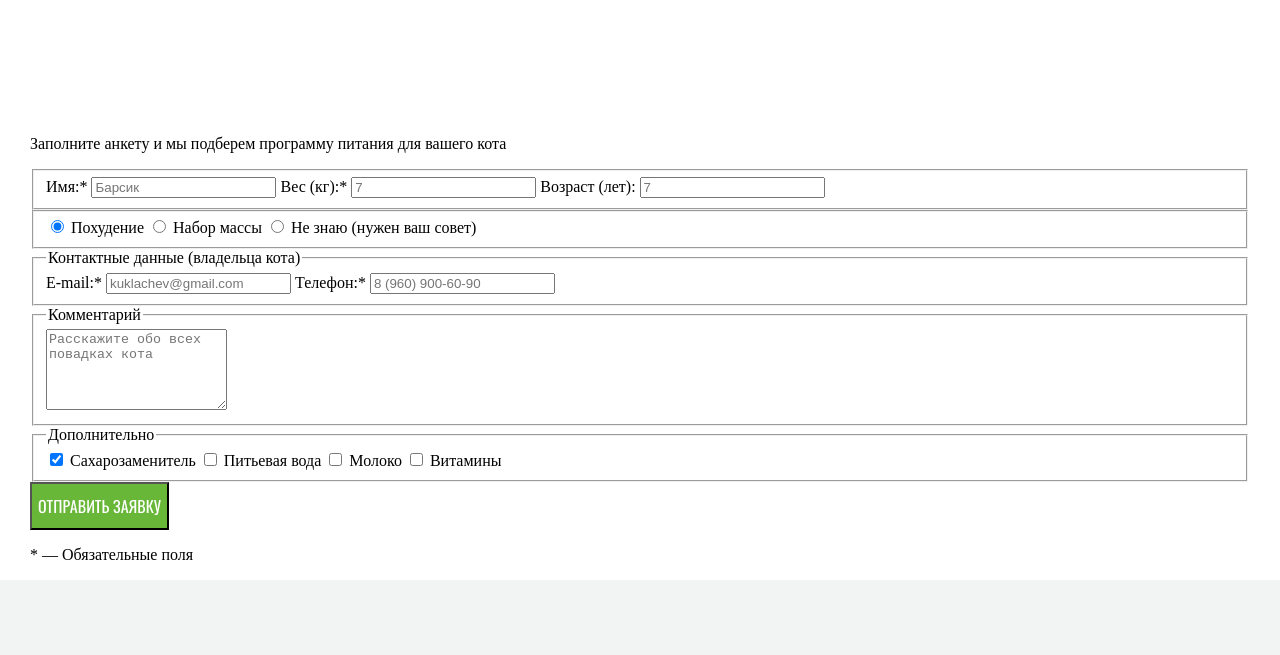
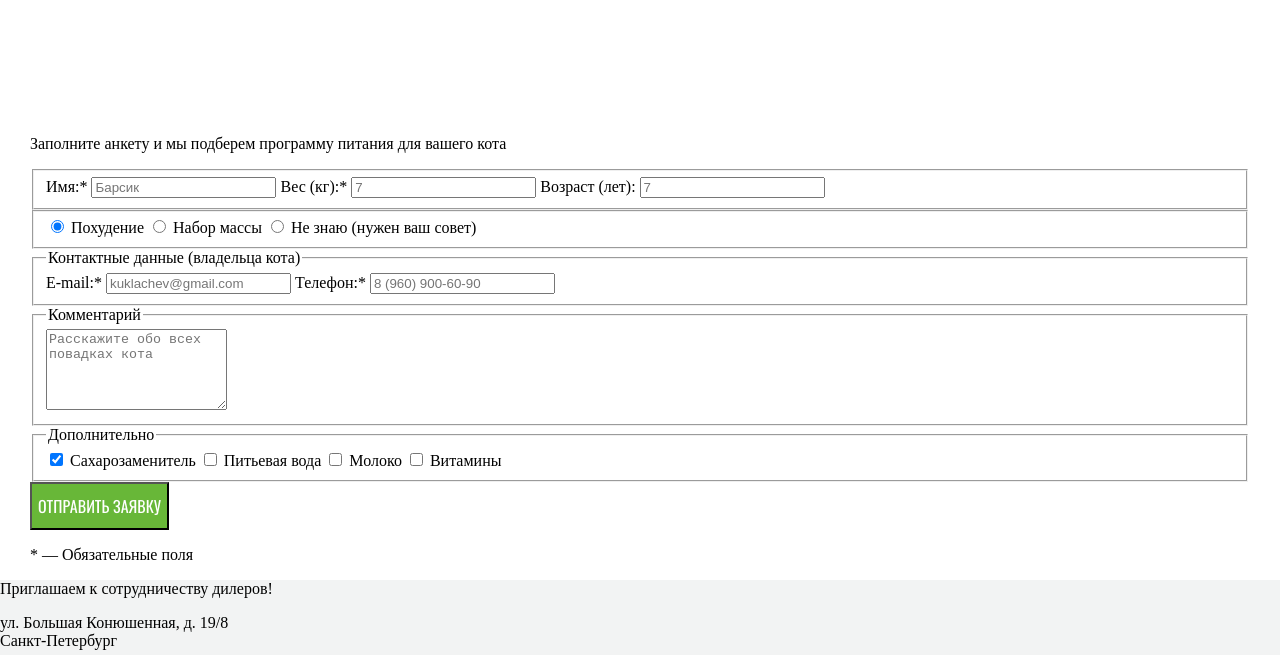
Before and after one commit to twiggie-rocks/151110-cat-energy-16, a website: page source/form.html in a window 1280 px wide. Shown: the part 217-872 px from the top of the page. Drawn offline with nearby package versions, Linux system fonts and the light colour scheme; files that its build step writes are made by us from their sources.

Commit message:
Разметка карты и баннера в футере

```diff
--- a/source/form.html
+++ b/source/form.html
@@ -84,6 +84,13 @@
       </div>
     </main>
     <footer class="page-footer">
+      <div class="page-footer__banner">
+        <span class="page-footer__dealers">Приглашаем к сотрудничеству дилеров!</span>
+        <p class="page-footer__address">ул. Большая Конюшенная, д. 19/8<br>Санкт-Петербург</p>
+      </div>
+      <div class="page-footer__map">
+        <script type="text/javascript" charset="utf-8" async src="https://api-maps.yandex.ru/services/constructor/1.0/js/?um=constructor%3A0589e68e4ebfaa00a3dac5cadbcc0aebec5b589219ed1fc5062ee0609fc2b71c&amp;width=100%25&amp;height=360&amp;lang=ru_RU&amp;scroll=true"></script>
+      </div>
       <div class="page-footer__wrapper">
         <img class="page-footer__logo-image" src="http://placehold.it/128x24" width="128" height="24" alt="Логотип Кэт Энерджи">
         <div class="page-footer__social social">
```
